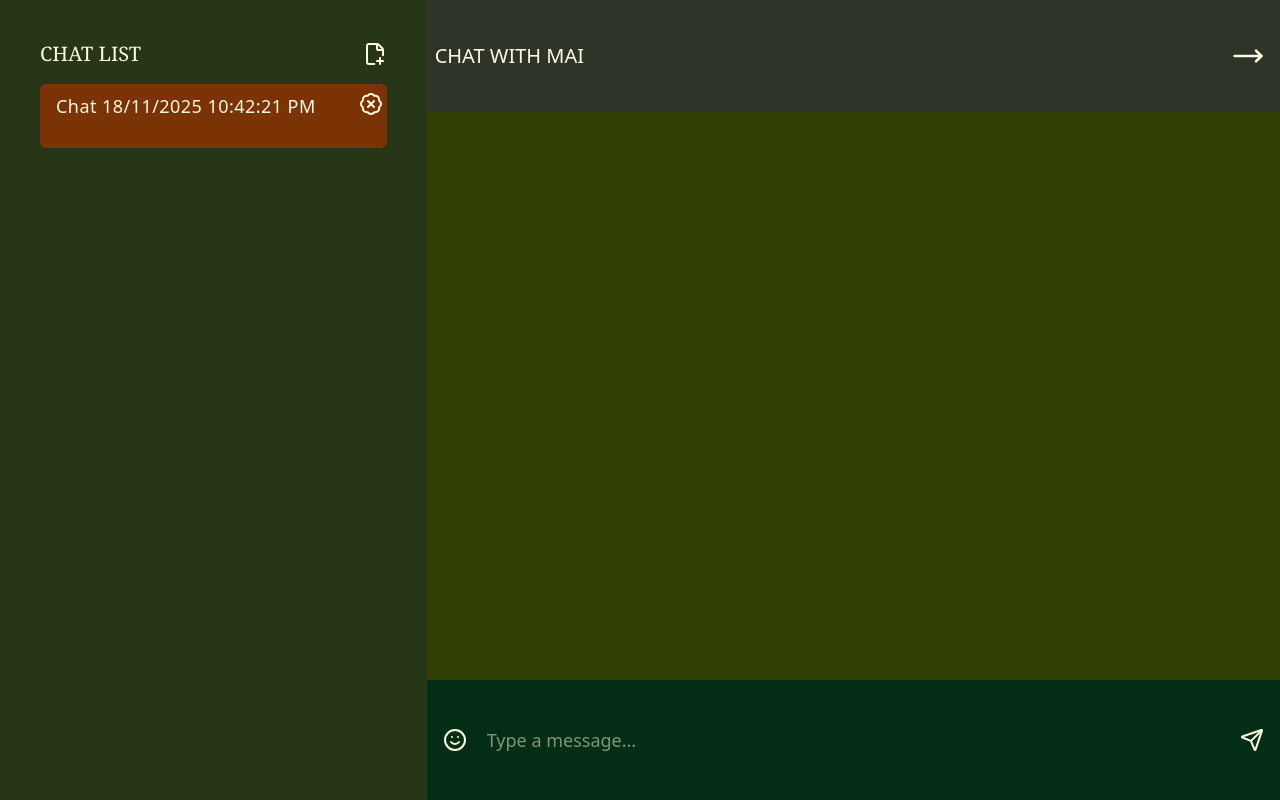
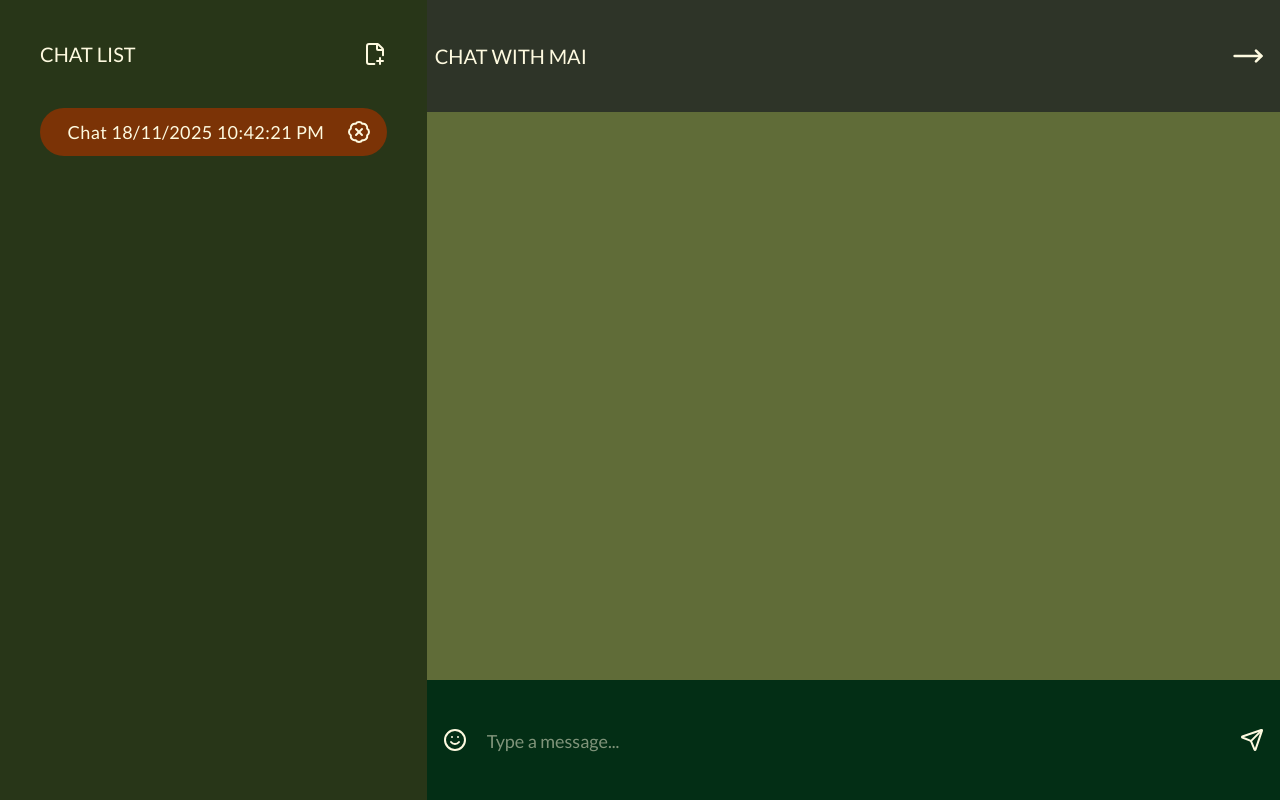
Before and after one commit to Trang217/chat_with_mai, a React (Vite) app: page / in a window 1280 px wide. Both pictures are taken after a click on the button "CHAT WITH MAI". Built offline with nearby package versions, Linux system fonts and the light colour scheme.

Commit message:
test colors

```diff
--- a/src/App.tsx
+++ b/src/App.tsx
@@ -41,7 +41,7 @@ function App(): JSX.Element {
   };
 
   return (
-    <div>
+    <div className="font-lato">
       {isChatting ? (
         <ChatBotApp
           onEndChat={handleEndChat}
--- a/src/components/ChatBotApp.tsx
+++ b/src/components/ChatBotApp.tsx
@@ -112,7 +112,6 @@ function ChatBotApp({
 
       const data = await response.json();
       const chatResponse = data.choices[0].message.content.trim();
-      console.log("chatResponse", chatResponse);
 
       const newResponse: Message = {
         type: "response",
@@ -143,8 +142,8 @@ function ChatBotApp({
   return (
     <div className="flex min-h-screen text-[#FEFAE0]">
       <div className="hidden md:flex flex-col space-y-4 w-1/3 p-10 bg-[#283618]">
-        <div className="flex items-center justify-between">
-          <h2 className="font-serif text-xl uppercase">Chat List</h2>
+        <div className="flex items-center justify-between mb-10">
+          <h2 className="font-lato text-xl uppercase">Chat List</h2>
 
           <div className="relative group cursor-pointer inline-block">
             <FilePlusCorner
@@ -164,7 +163,7 @@ function ChatBotApp({
             <div
               onClick={() => onSetActiveChat(chat.id)}
               key={chat.id}
-              className={`flex justify-between bg-[#DDA15E] h-16 pl-4 py-2 pr-1 rounded-md ${
+              className={`flex items-center justify-around bg-[#DDA15E] h-12 pl-4 py-2 pr-1 cursor-pointer hover:scale-105 hover:shadow-2xl transition-all duration-150 rounded-full ${
                 chat.id === activeChat ? "active" : ""
               }`}
             >
@@ -178,7 +177,7 @@ function ChatBotApp({
         })}
       </div>
 
-      <div className="flex flex-col w-full md:w-2/3 bg-[#303e02]">
+      <div className="flex flex-col w-full md:w-2/3 bg-[#606C38]">
         <div className="flex items-center justify-between py-10 pr-4 pl-2 bg-[#2e3428]">
           <h3 className="text-xl uppercase">Chat with Mai</h3>
           <MoveRight
@@ -190,10 +189,7 @@ function ChatBotApp({
         <div className="flex flex-col space-y-4 p-4 grow">
           {messages.map((message, index) => {
             return (
-              <div
-                key={index}
-                className={` text-lg font-serif ${message.type}`}
-              >
+              <div key={index} className={` text-lg font-lato ${message.type}`}>
                 {message.text}
                 <span className="text-md block">{message.timestamp}</span>
               </div>
@@ -201,7 +197,7 @@ function ChatBotApp({
           })}
 
           {isTyping && (
-            <div className="font-serif text-lg mt-auto">Typing...</div>
+            <div className="font-lato text-lg mt-auto">Typing...</div>
           )}
 
           <div ref={chatEndRef}></div>
--- a/src/components/ChatBotStart.tsx
+++ b/src/components/ChatBotStart.tsx
@@ -12,7 +12,7 @@ function ChatBotStart({ onStartChat }: ChatBotStartProps): JSX.Element {
     <div className="flex items-center justify-center min-h-screen bg-[#283618]">
       <button
         onClick={handleClick}
-        className=" font-sans font-bold bg-[#DDA15E] text-[#FEFAE0] text-5xl uppercase py-16 px-20 rounded-xl shadow-xl cursor-pointer hover:scale-105 transition duration-200 hover:shadow-2xl"
+        className=" font-lato font-bold bg-[#DDA15E] text-[#FEFAE0] text-5xl uppercase py-16 px-20 rounded-xl shadow-xl cursor-pointer hover:scale-105 transition duration-200 hover:shadow-2xl"
       >
         Chat with Mai
       </button>
--- a/src/index.css
+++ b/src/index.css
@@ -1,13 +1,17 @@
+@import url("https://fonts.googleapis.com/css2?family=Lato:ital,wght@0,100;0,300;0,400;0,700;0,900;1,100;1,300;1,400;1,700;1,900&display=swap");
 @import "tailwindcss";
 
+@theme {
+  --font-lato: "Lato", sans-serif;
+}
 .active {
   @apply bg-amber-900;
 }
 
 .prompt {
-  @apply text-right self-end rounded-4xl rounded-tr-none bg-amber-900 py-4 px-6;
+  @apply text-right self-end rounded-4xl rounded-tr-none border-2 border-amber-900 py-4 px-6 text-[#DDA15E];
 }
 
 .response {
-  @apply text-left self-start rounded-4xl rounded-tl-none bg-amber-700 py-4 px-6;
+  @apply text-left self-start rounded-4xl rounded-tl-none border-2 border-amber-700 py-4 px-6 text-[#DDA15E];
 }
```
